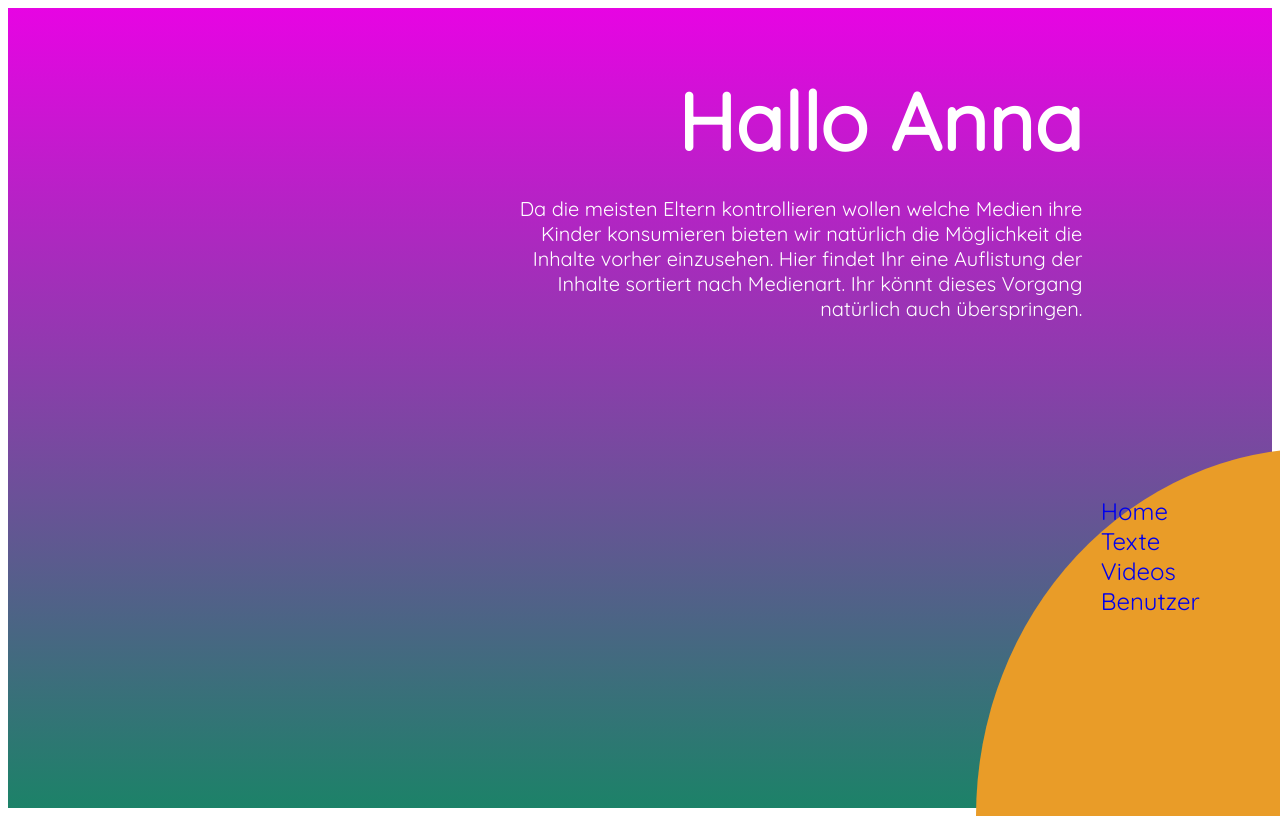
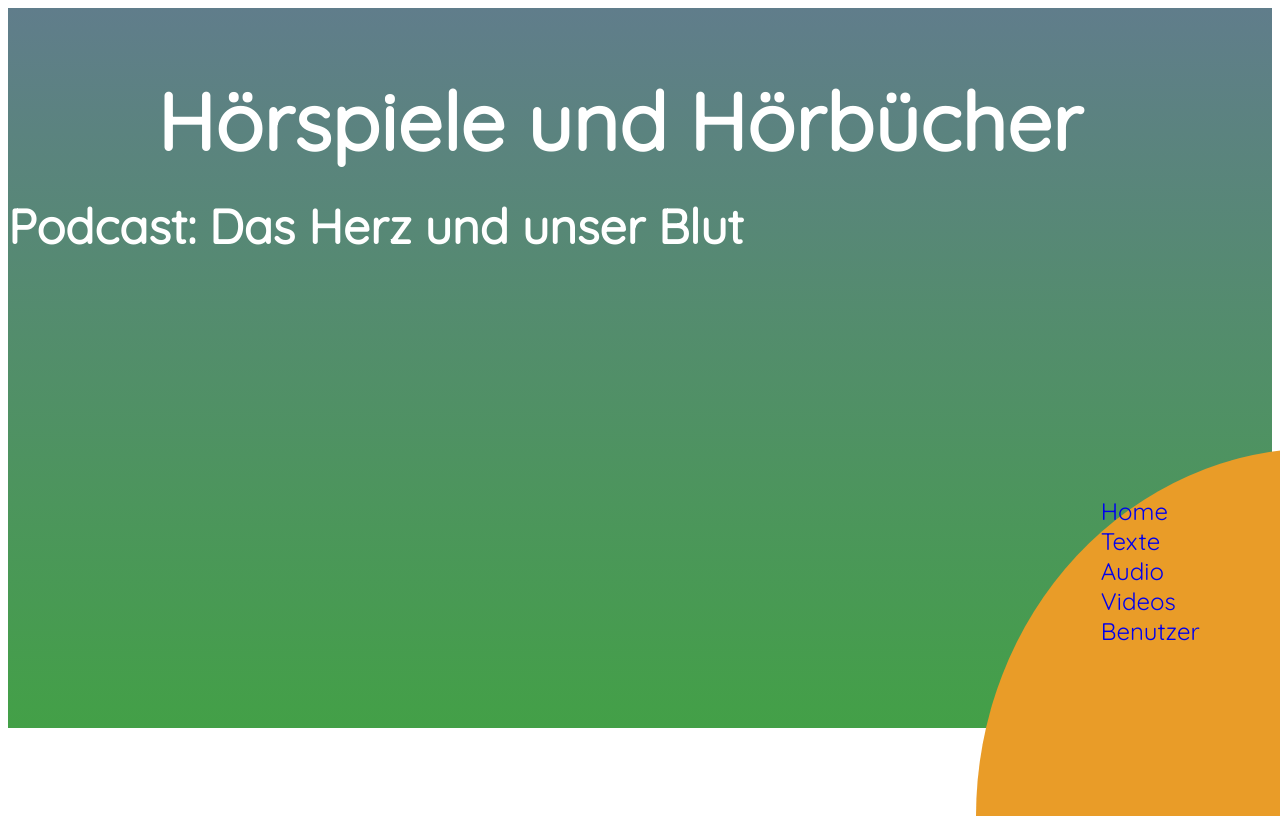
Before and after one commit to Momaritti/gera-srh, an Angular app: page /listen/audio in a window 1280 px wide. Before the commit this address led to /home. Built offline with nearby package versions, Linux system fonts and the light colour scheme.

Commit message:
add audio section

```diff
--- a/src/app/app.component.html
+++ b/src/app/app.component.html
@@ -2,6 +2,7 @@
 <ul class="navigation">
   <li><a routerLink="/home">Home</a></li>
   <li><a routerLink="/read/document">Texte</a></li>
+  <li><a routerLink="/listen/audio">Audio</a></li>
   <li><a routerLink="/watch/video">Videos</a></li>
   <li><a routerLink="/user/list">Benutzer</a></li>
 </ul>
--- /dev/null
+++ b/src/app/audio-item/audio-item.component.html
@@ -0,0 +1,10 @@
+<div class="container">
+  <div class="audio-item-view">
+    <audio controls>
+      <!--source src="herz.ogg" type="audio/ogg">-->
+      <h2>{{title}}</h2>
+      <source src="{{path}}" type="audio/mp3">
+      Your browser does not support the audio element.
+    </audio>
+  </div>
+</div>
--- /dev/null
+++ b/src/app/audio-item/audio-item.component.sass
@@ -0,0 +1,10 @@
+@import "../variables"
+@import "../app.component.sass"
+
+.audio-item-view
+  background-image: linear-gradient(#795548, #4FC3F7 )
+  height: 90vh
+  padding: 3%
+
+.container
+  padding: 15%
--- /dev/null
+++ b/src/app/audio-item/audio-item.component.ts
@@ -0,0 +1,23 @@
+import { Component, OnInit } from '@angular/core';
+import { ActivatedRoute} from '@angular/router';
+
+@Component({
+  selector: 'app-audio-item',
+  templateUrl: './audio-item.component.html',
+  styleUrls: ['./audio-item.component.sass']
+})
+export class AudioItemComponent implements OnInit {
+  title: any;
+  path: any;
+  sub: any;
+  constructor( private route: ActivatedRoute) { }
+
+  ngOnInit() {
+    this.sub = this.route.params.subscribe(params => {
+      this.title = params['title'];
+      this.path = params['path'];
+    });
+    this.path = '../../assets/herz.mp3'; // hardcoded for now
+  }
+
+}
--- a/src/app/hear/hear.component.html
+++ b/src/app/hear/hear.component.html
@@ -1,6 +1,12 @@
-<div class="first-view">
-<h2>Hörbücher/Hörspiele</h2>
-<h3>Thema 1</h3>
-<h3>Thema 2</h3>
-<h3>Thema 3 </h3>
+
+<div class="container">
+  <div class="listen-view">
+    <h1>Hörspiele und Hörbücher</h1>
+    <ul>
+      <li *ngFor="let audio of audios" [routerLink]="['item', audio.title]">
+        <h2>{{audio.title}}</h2>
+      </li>
+    </ul>
+    <router-outlet></router-outlet>
+  </div>
 </div>
--- a/src/app/hear/hear.component.sass
+++ b/src/app/hear/hear.component.sass
@@ -1,2 +1,6 @@
 @import "../variables"
 @import "../app.component.sass"
+
+.listen-view
+  background-image: linear-gradient(#607D8B, #43A047 )
+  height: 90vh
--- a/src/app/hear/hear.component.ts
+++ b/src/app/hear/hear.component.ts
@@ -6,7 +6,9 @@ import { Component, OnInit } from '@angular/core';
   styleUrls: ['./hear.component.sass']
 })
 export class HearComponent implements OnInit {
-
+audios = [
+    { title: 'Podcast: Das Herz und unser Blut', path: '../../assets/herz.mp3' },
+  ];
   constructor() { }
 
   ngOnInit() {
```
Also changed, not shown: src/app/app.module.ts (+8 -1 lines), 2 other files (tests, documents, lock files or other folders).
